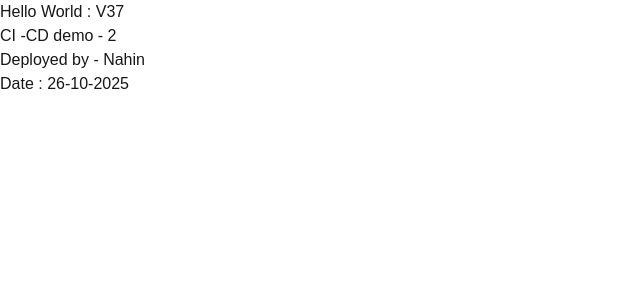
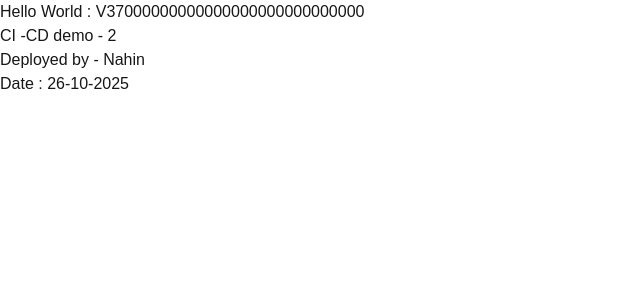
Before and after one commit to elobytesoftware/hello-world-nextJS, a Next.js app: page / in a window 1280 px wide. Shown: the top 300 px of the page, without its empty margins (0-640 px from the left). Built offline with nearby package versions, Linux system fonts and the light colour scheme.

Commit message:
version changed

```diff
--- a/src/app/page.tsx
+++ b/src/app/page.tsx
@@ -3,7 +3,7 @@ import Image from "next/image";
 export default function Home() {
   return (
    <div>
-      <h1>Hello World : V37 </h1>
+      <h1>Hello World : V37000000000000000000000000000 </h1>
       <h1>CI -CD demo - 2</h1>
       <h1>Deployed by - Nahin </h1>
       <h2>Date : 26-10-2025</h2>
```
